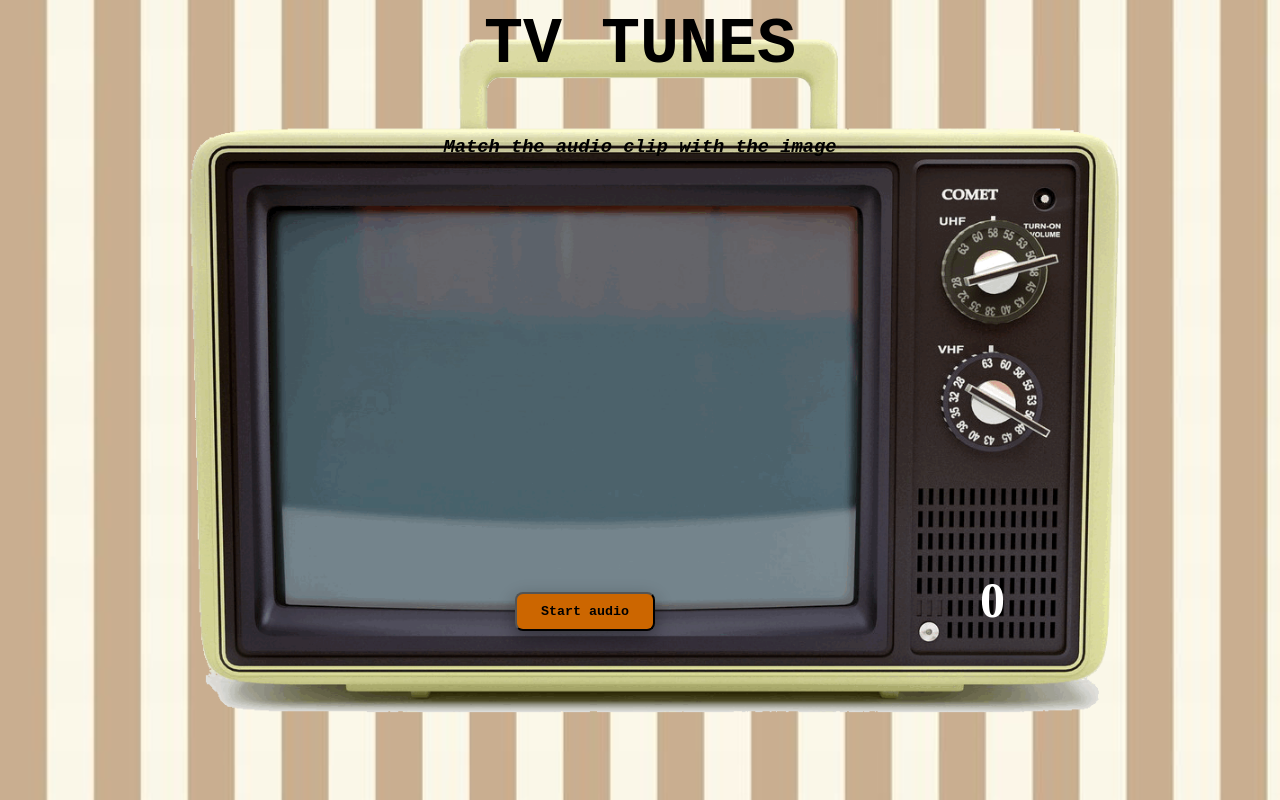
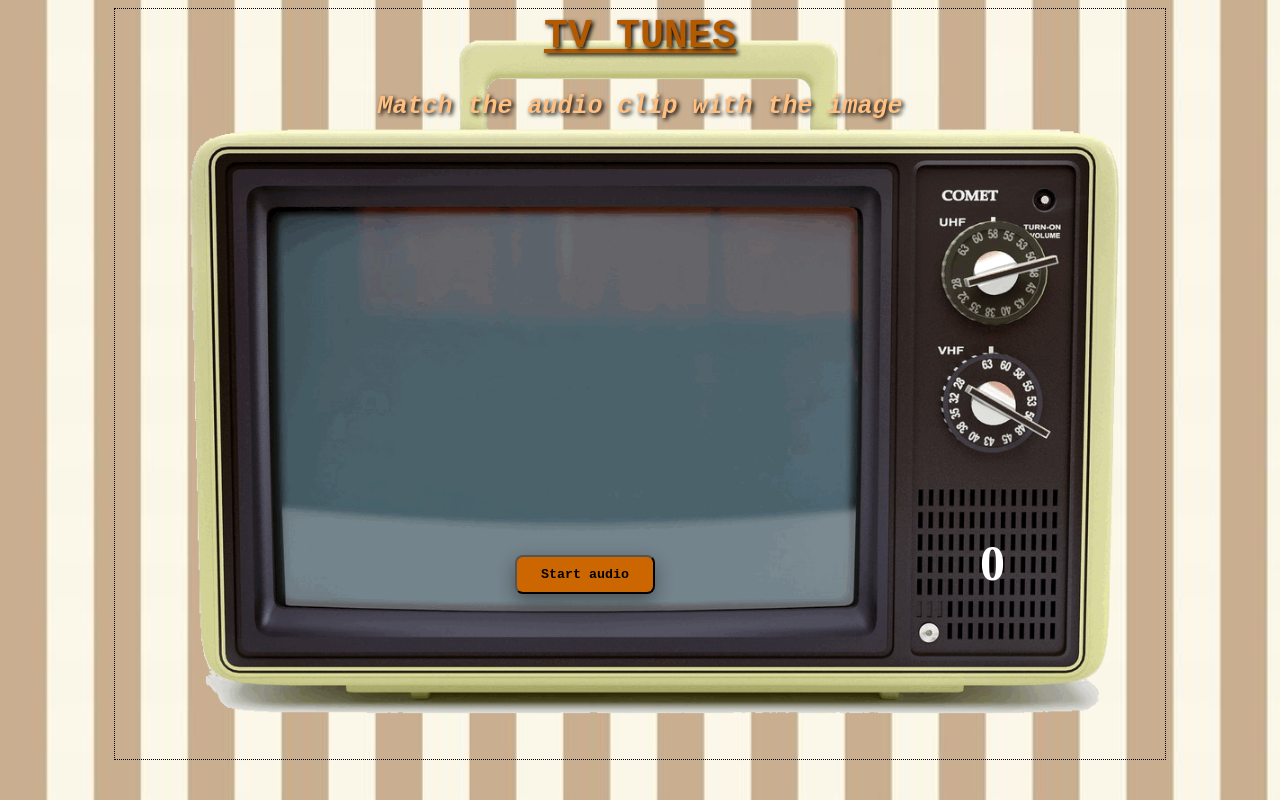
Before and after one commit to ccasey79/wdi-project-1, a PHP site: page / in a window 1280 px wide. Run offline with PHP 8.4, Linux system fonts and the light colour scheme.

Commit message:
headings styled

```diff
--- a/style.css
+++ b/style.css
@@ -5,7 +5,7 @@
   height: 750px;
   /*background-color: black;*/
   margin: 5px auto;
-  /*border: dotted 1px ;*/
+  border: dotted 1px ;
   background-image: url(images/yellowretrotv.gif);
   background-repeat: no-repeat;
   background-size: cover;
@@ -39,17 +39,22 @@ body {
 
 h2 {
   text-align: center;
-  margin-top: 3px;
+  margin-top: 5px;
   font-family: "Courier New";
-  font-size: 65px;
-
-
-}
+  font-size: 40px;
+  text-decoration: underline;
+  color: #b35900 ;
+  text-shadow: 2px 2px 4px #000;
+  }
 
 h3 {
   text-align: center;
   font-style: italic;
   font-family: "Courier New";
+  font-size: 25px;
+  margin-top: 5px;
+  color: #ffbf80;
+  text-shadow: 2px 2px 4px #000;
 
 }
 
```
